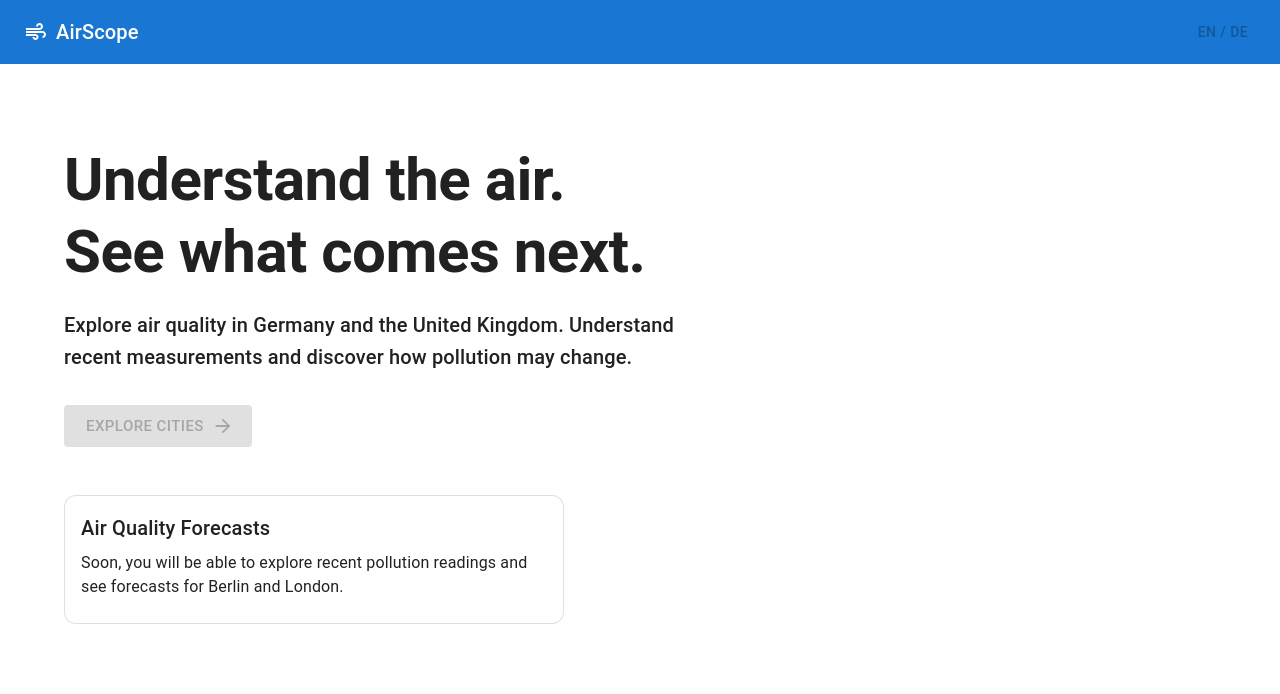
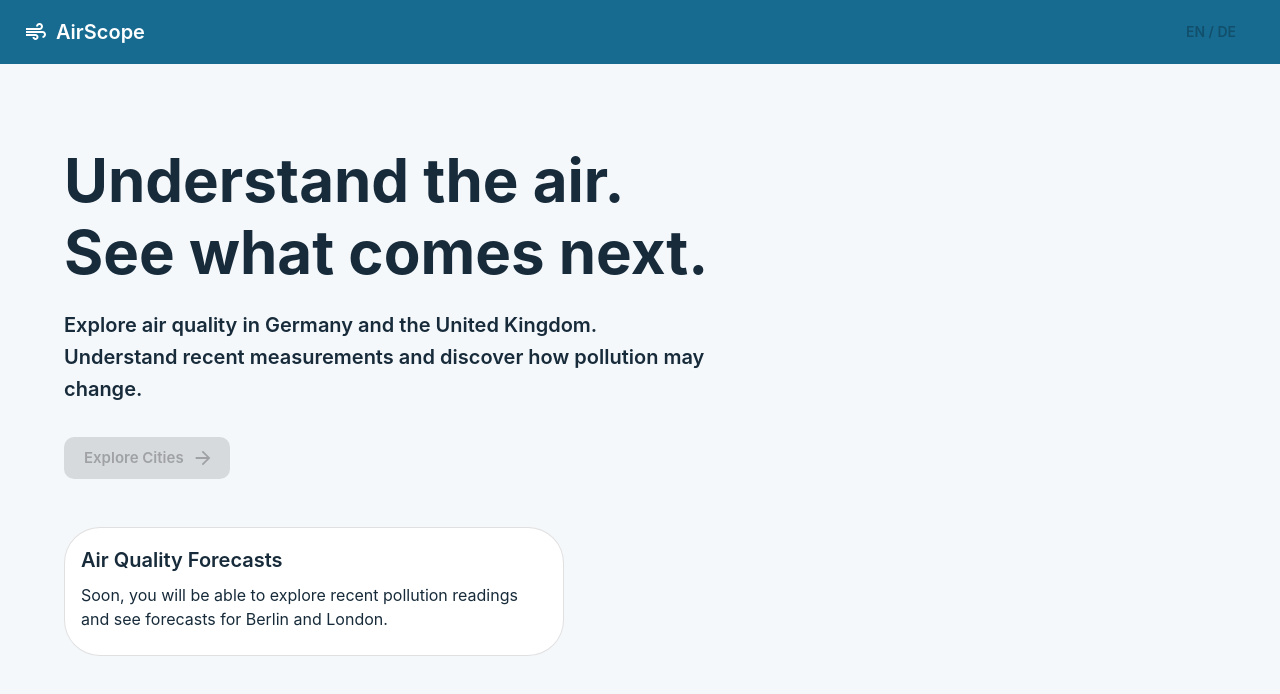
Before and after one commit to nikdc03x-coder/AirScope, a React (Vite) app in the folder frontend/: page / in a window 1280 px wide. Shown: the top 694 px of the page. Built offline with nearby package versions, Linux system fonts and the light colour scheme.

Commit message:
style(ui): add reusable AirScope Material UI theme

```diff
--- /dev/null
+++ b/frontend/src/app/theme.ts
@@ -0,0 +1,81 @@
+
+import { createTheme } from "@mui/material/styles";
+
+// AirScope | nik
+// This file controls the overall look of our website.
+// By keeping colors and styles here, we avoid repeating
+// the same design code in every component.
+
+const theme = createTheme({
+  palette: {
+    mode: "light",
+
+    // Main brand color used for buttons and navigation.
+    primary: {
+      main: "#176B91",
+      light: "#4A9AB8",
+      dark: "#104C69",
+    },
+
+    // Secondary color for smaller design accents.
+    secondary: {
+      main: "#269B83",
+    },
+
+    // Soft background colors for a clean appearance.
+    background: {
+      default: "#F5F8FB",
+      paper: "#FFFFFF",
+    },
+
+    text: {
+      primary: "#172B3A",
+      secondary: "#607584",
+    },
+  },
+
+  // Rounded corners give cards and buttons a modern look.
+  shape: {
+    borderRadius: 12,
+  },
+
+  typography: {
+    fontFamily: "Inter, Arial, sans-serif",
+
+    h2: {
+      fontWeight: 700,
+    },
+
+    h6: {
+      fontWeight: 600,
+    },
+
+    button: {
+      textTransform: "none",
+      fontWeight: 600,
+    },
+  },
+
+  // Customize existing MUI components in one place.
+  components: {
+    MuiButton: {
+      styleOverrides: {
+        root: {
+          borderRadius: 10,
+          paddingLeft: 20,
+          paddingRight: 20,
+        },
+      },
+    },
+
+    MuiCard: {
+      styleOverrides: {
+        root: {
+          borderRadius: 16,
+        },
+      },
+    },
+  },
+});
+
+export default theme;
--- a/frontend/src/main.tsx
+++ b/frontend/src/main.tsx
@@ -2,16 +2,24 @@
 import React from "react";
 import ReactDOM from "react-dom/client";
 
+import { CssBaseline, ThemeProvider } from "@mui/material";
+
 import App from "./App";
+import theme from "./app/theme";
 
 // AirScope | nik
-// This file starts our React application.
-// It connects the App component to the HTML page.
+// ThemeProvider applies our shared colors and styles
+// to every Material UI component in the application.
+//
+// CssBaseline removes inconsistent browser default styles.
 
 ReactDOM.createRoot(
   document.getElementById("root")!
 ).render(
   <React.StrictMode>
-    <App />
+    <ThemeProvider theme={theme}>
+      <CssBaseline />
+      <App />
+    </ThemeProvider>
   </React.StrictMode>
 );
```
